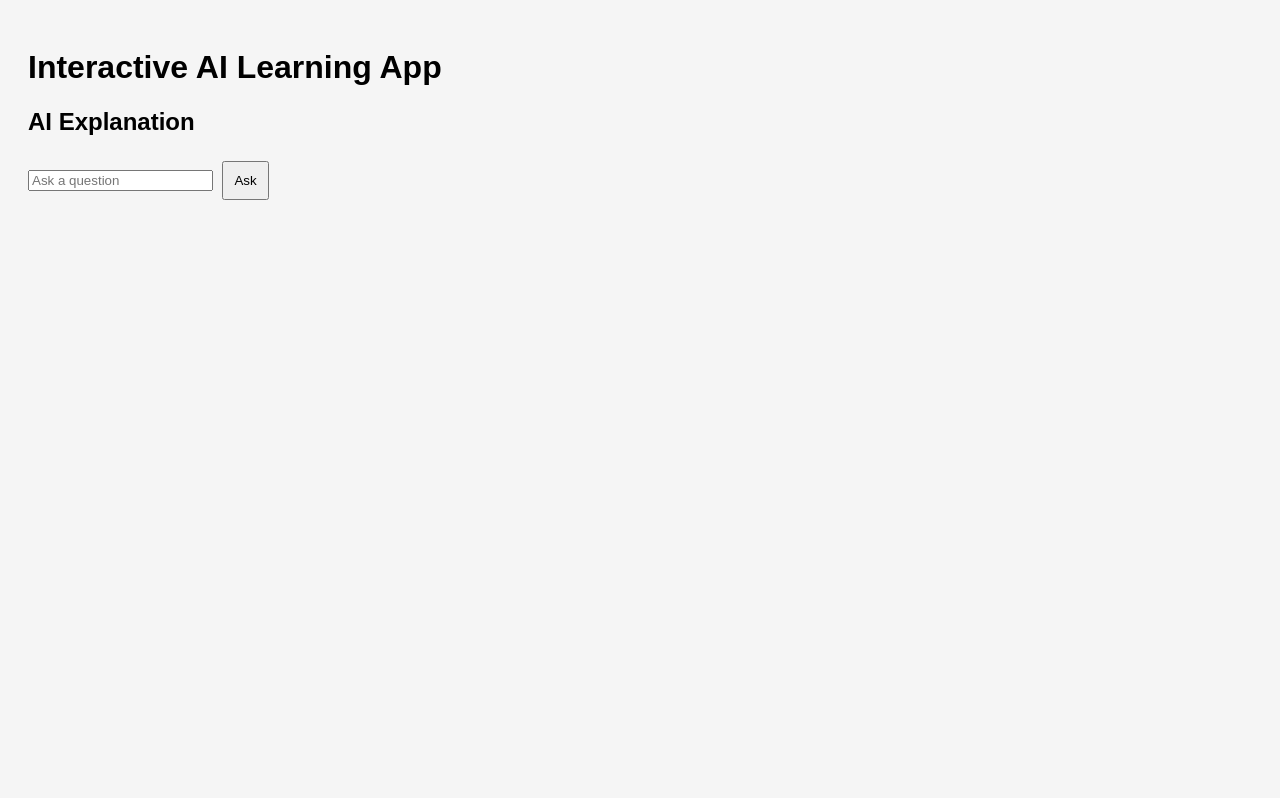
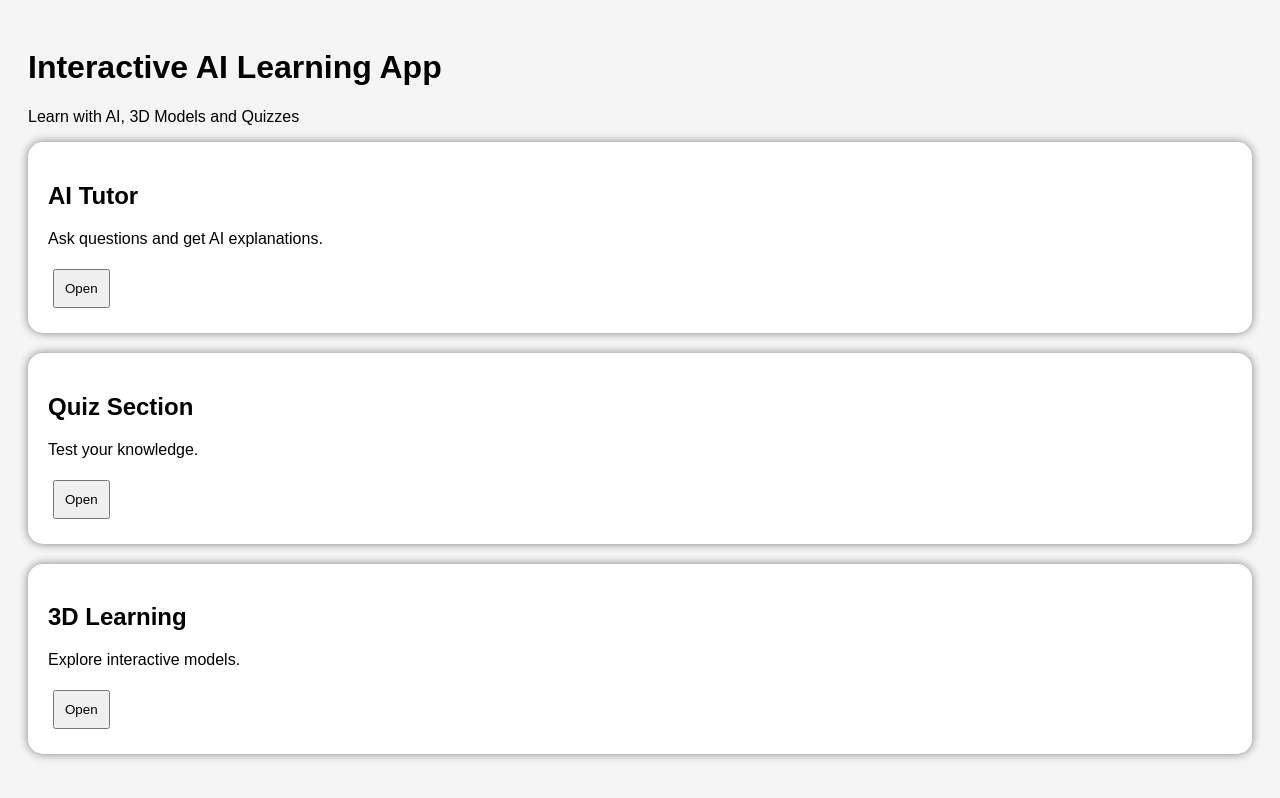
Before and after one commit to PhilominaDoraAnnepaga/interactive-ai-learning-app, a plain HTML site: page index.html in a window 1280 px wide. Drawn offline with Linux system fonts and the light colour scheme.

Commit message:
Update index.html

```diff
--- a/index.html
+++ b/index.html
@@ -6,16 +6,30 @@
 </head>
 <body>
 
+<header>
 <h1>Interactive AI Learning App</h1>
+<p>Learn with AI, 3D Models and Quizzes</p>
+</header>
 
-<div>
-<h2>AI Explanation</h2>
+<div class="container">
 
-<input id="question" placeholder="Ask a question">
+<div class="card">
+<h2>AI Tutor</h2>
+<p>Ask questions and get AI explanations.</p>
+<button>Open</button>
+</div>
 
-<button onclick="askAI()">Ask</button>
+<div class="card">
+<h2>Quiz Section</h2>
+<p>Test your knowledge.</p>
+<button>Open</button>
+</div>
 
-<p id="answer"></p>
+<div class="card">
+<h2>3D Learning</h2>
+<p>Explore interactive models.</p>
+<button>Open</button>
+</div>
 
 </div>
 
```
